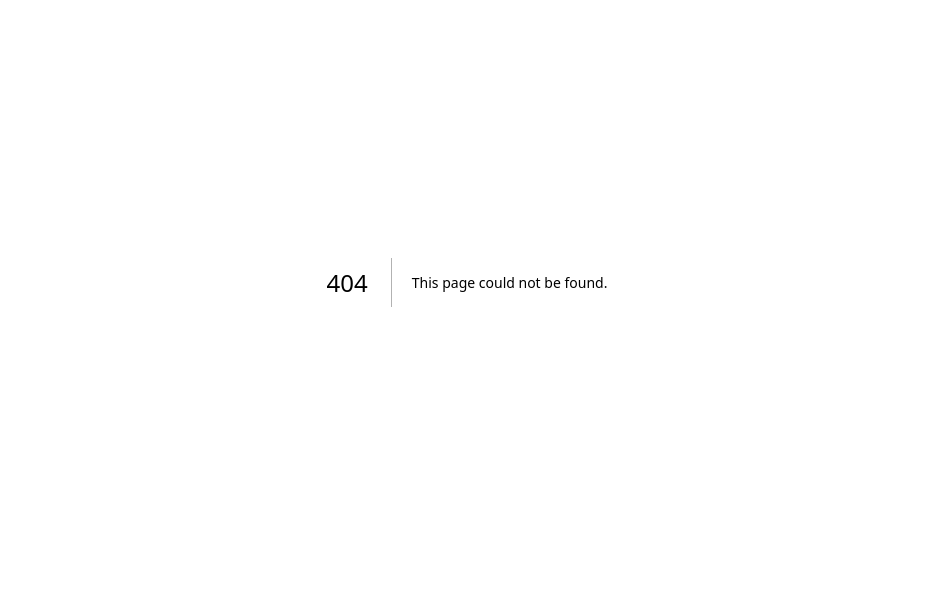
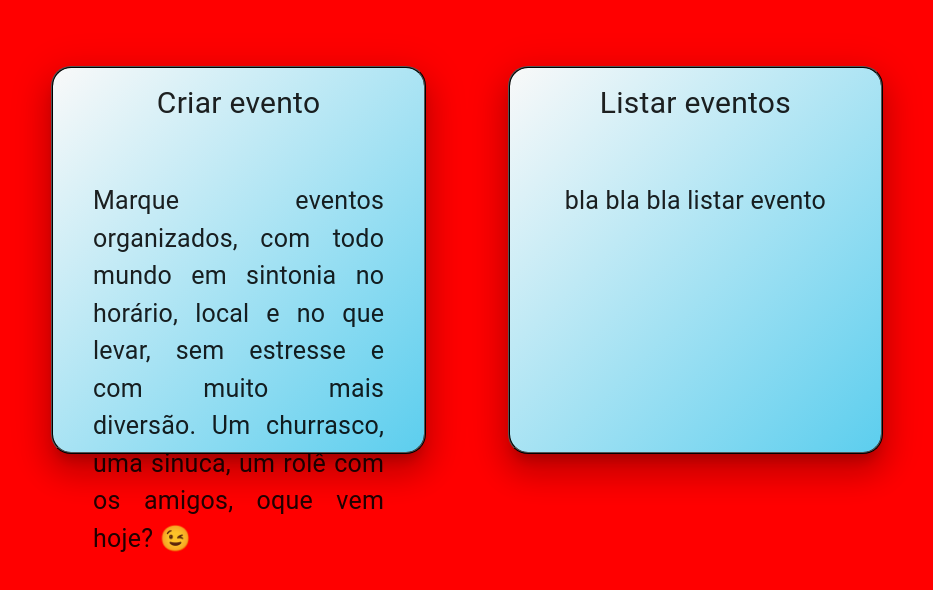
Before and after one commit to thiagoisdead/frontend, a Next.js app: page /events in a window 1280 px wide. Before the commit this address had no page. Shown: the part 118-708 px from the top of the page, without its empty margins (173-1106 px from the left). Built offline with nearby package versions, Linux system fonts and the light colour scheme; a web font is replaced by a local one.

Commit message:
pagina sobre criar eventos (e listar) bem crua, só de ideia por enquanto

```diff
--- /dev/null
+++ b/src/app/events/page.tsx
@@ -0,0 +1,116 @@
+'use client'
+
+import '@fontsource/special-gothic-expanded-one';
+import { useRouter } from 'next/navigation';
+import '../styles/events.css'
+
+import { Box, Typography, Paper } from "@mui/material";
+import { useEffect, useState } from 'react';
+
+export default function Home() {
+  const router = useRouter();
+  const [autenthicated, setAuthenticated] = useState<boolean>(false);
+
+  useEffect(() => {
+    const fetchUserProfile = async () => {
+      try {
+        const token: string | null = localStorage.getItem('token');
+        if (!token) {
+          throw new Error('Token não encontrado. Faça login.');
+        }
+
+        const response = await fetch('http://localhost:3001/user/profile', {
+          method: 'GET',
+          headers: {
+            'Content-Type': 'application/json',
+            'Authorization': `Bearer ${token}`
+          }
+        });
+
+        if (!response.ok) {
+          throw new Error('Erro ao buscar perfil');
+        }
+
+        const data = await response.json();
+        console.log(data)
+        setAuthenticated(true)
+      } catch (error: unknown) {
+        if (error instanceof Error) {
+          console.log(error)
+        }
+      }
+    };
+
+    fetchUserProfile();
+  }, []);
+
+  return (
+    <Box width={'100%'} height={'100%'} bgcolor={'red'} display={"flex"} alignItems={"center"} justifyContent={"center"}>
+      <Box width={'65%'} mt={6} height={'60%'} gap={2} flexDirection={'row'} justifyContent={'space-between'} display={'flex'}>
+        <Paper elevation={20} sx={{
+          border: '2px ridge black', borderRadius: 5, width: '35%', height: '80%', display: 'flex', justifyContent: 'flex-start', flexDirection: 'column', background: 'linear-gradient(135deg, #f9f9f9 0%, #5cceee 100%)', px: 5, transition: 'transform 0.2s ease-in-out', '&:hover': { transform: 'translateY(-5px)', }, cursor: 'pointer',
+        }}
+        onClick={() => router.push('/events/createEvent')}
+        >
+          <Typography
+            mt={1.5}
+            fontSize={30}
+            sx={{
+              display: 'flex',
+              justifyContent: 'center',
+              alignSelf: 'initial',
+              width: '100%',
+              height: '10%',
+            }}
+          >
+            Criar evento
+          </Typography>
+          <Typography
+            mt={8}
+            fontSize={25}
+            sx={{
+              display: 'flex',
+              justifyContent: 'center',
+              width: '100%',
+              height: '50%',
+              textAlign: 'justify '
+            }}
+          >
+            Marque eventos organizados, com todo mundo em sintonia no horário, local e no que levar, sem estresse e com muito mais diversão. Um churrasco, uma sinuca, um rolê com os amigos, oque vem hoje? 😉
+          </Typography>
+        </Paper>
+        <Paper elevation={20} sx={{
+          border: '2px ridge black', borderRadius: 5, width: '35%', height: '80%', display: 'flex', justifyContent: 'flex-start', flexDirection: 'column', background: 'linear-gradient(135deg, #f9f9f9 0%, #5cceee 100%)', px: 5
+        }}>
+          <Typography
+            mt={1.5}
+            fontSize={30}
+            sx={{
+              display: 'flex',
+              justifyContent: 'center',
+              alignSelf: 'initial',
+              width: '100%',
+              height: '10%',
+            }}
+          >
+            Listar eventos
+          </Typography>
+          <Typography
+            mt={8}
+            fontSize={25}
+            sx={{
+              display: 'flex',
+              justifyContent: 'center',
+              width: '100%',
+              height: '50%',
+              textAlign: 'justify '
+            }}
+          >
+            bla bla bla listar evento
+          </Typography>
+        </Paper>
+      </Box>
+
+    </Box >
+  );
+}
```
